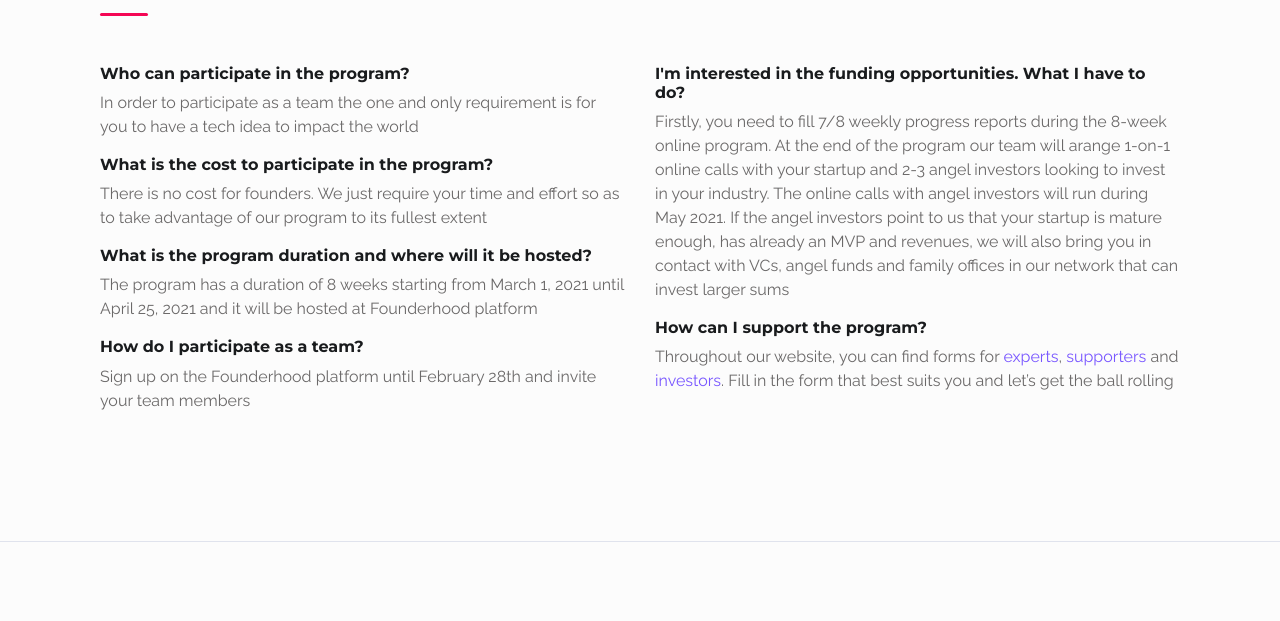
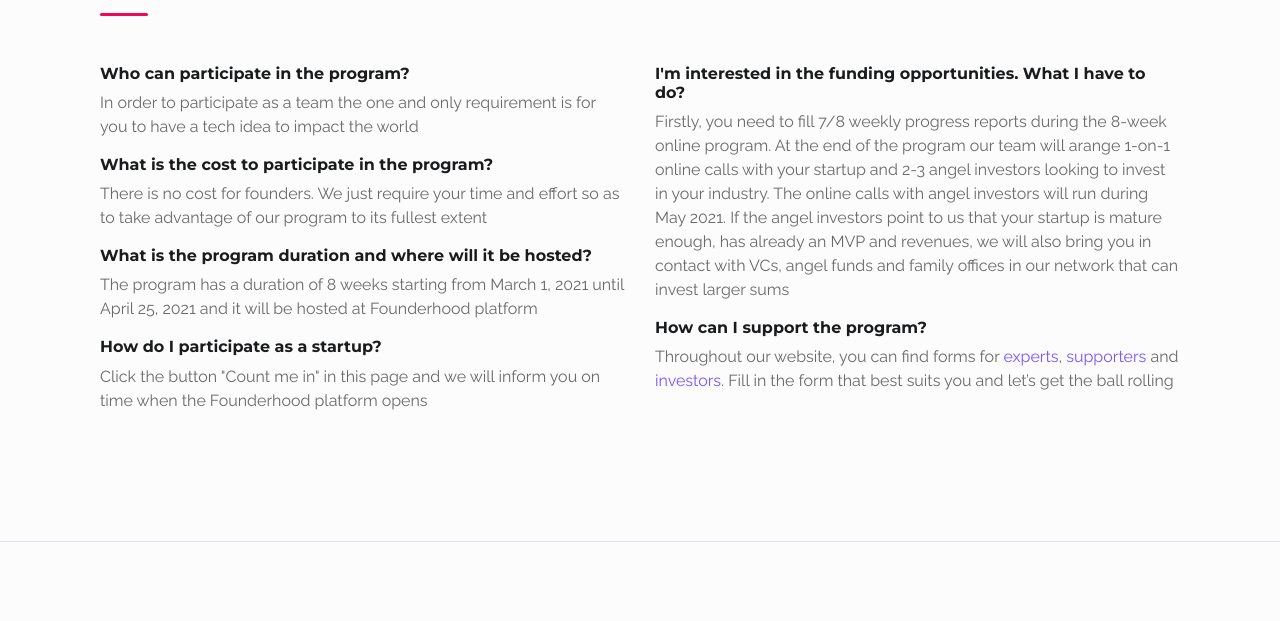
Before and after one commit to dimemp/gsu, a plain HTML site: page index.html in a window 1280 px wide. Shown: the part 2786-3407 px from the top of the page. Drawn offline with Linux system fonts and the light colour scheme.

Commit message:
Copywriting change

```diff
--- a/index.html
+++ b/index.html
@@ -555,8 +555,8 @@
                         <p>There is no cost for founders. We just require your time and effort so as to take advantage of our program to its fullest extent</p>
                         <h6>What is the program duration and where will it be hosted?</h6>
                         <p>The program has a duration of 8 weeks starting from March 1, 2021 until April 25, 2021 and it will be hosted at Founderhood platform</p>
-                        <h6>How do I participate as a team?</h6>
-                        <p>Sign up on the Founderhood platform until February 28th and invite your team members</p>
+                        <h6>How do I participate as a startup?</h6>
+                        <p>Click the button "Count me in" in this page and we will inform you on time when the Founderhood platform opens</p>
                     </div>
                     <div class="col-12 col-md-6">
                         <h6>I'm interested in the funding opportunities. What I have to do?</h6>
```
